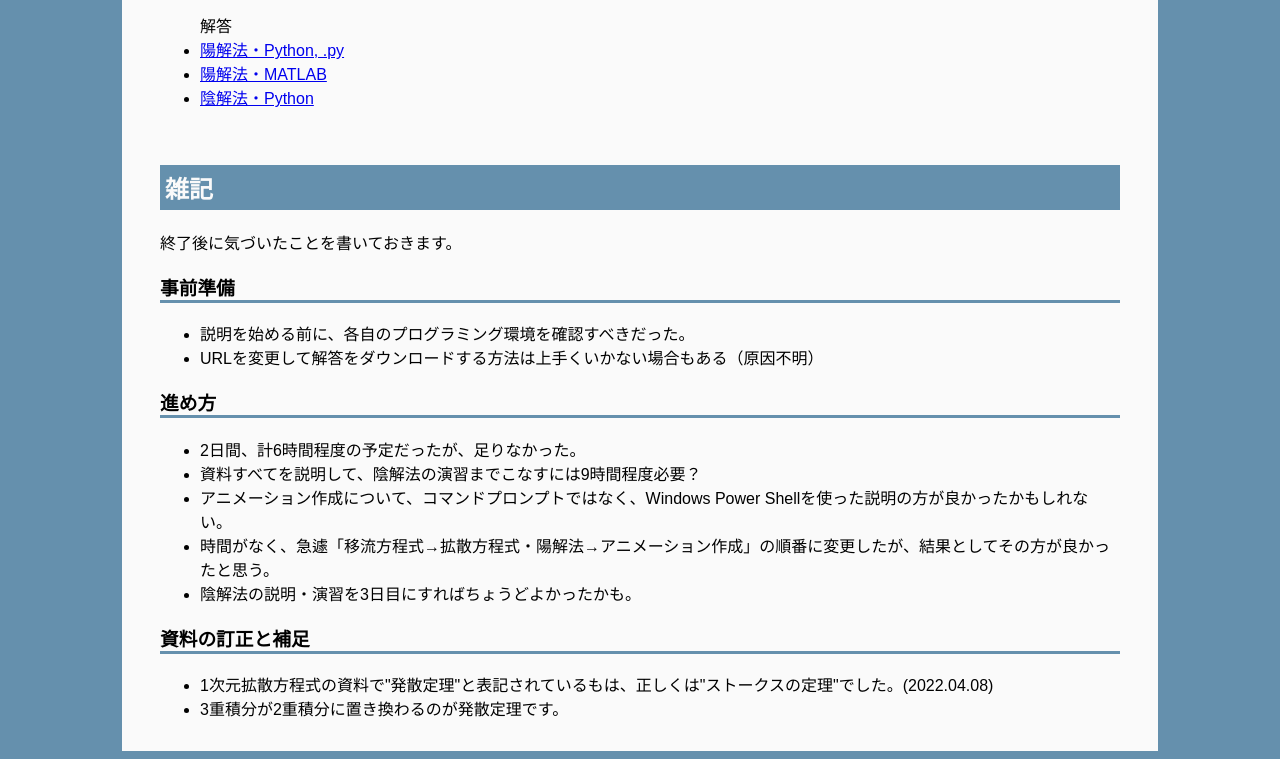
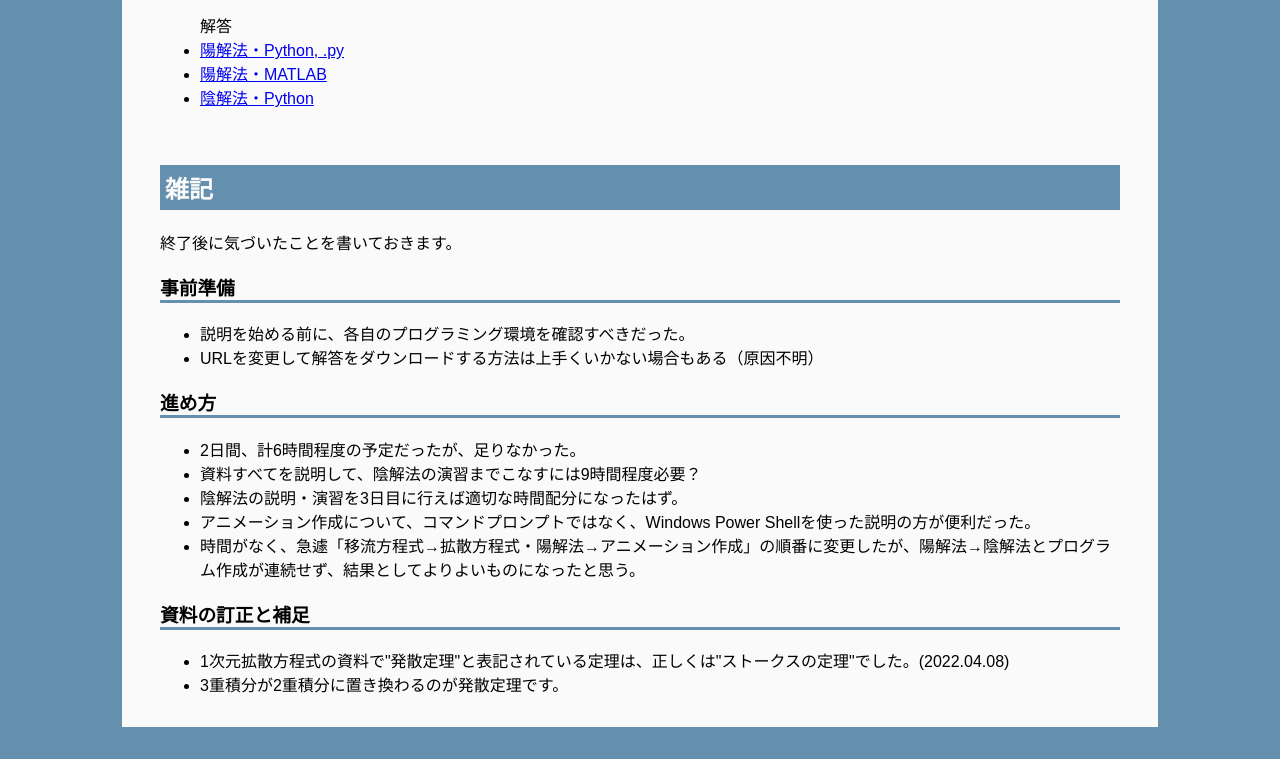
Before and after one commit to te288/intro_to_NA2022, a plain HTML site: page index.html in a window 1280 px wide. Shown: the part 1705-2464 px from the top of the page. After the commit the page ends 2440 px from the top, so only its background shows below. Drawn offline with nearby package versions, Linux system fonts and the light colour scheme; some packages are replaced by stand-ins of ours.

Commit message:
微修正

```diff
--- a/index.html
+++ b/index.html
@@ -176,9 +176,9 @@
                     <ul>
                         <li>2日間、計6時間程度の予定だったが、足りなかった。</li>
                         <li>資料すべてを説明して、陰解法の演習までこなすには9時間程度必要？</li>
-                        <li>アニメーション作成について、コマンドプロンプトではなく、Windows Power Shellを使った説明の方が良かったかもしれない。</li>
-                        <li>時間がなく、急遽「移流方程式→拡散方程式・陽解法→アニメーション作成」の順番に変更したが、結果としてその方が良かったと思う。</li>
-                        <li>陰解法の説明・演習を3日目にすればちょうどよかったかも。</li>
+                        <li>陰解法の説明・演習を3日目に行えば適切な時間配分になったはず。</li>
+                        <li>アニメーション作成について、コマンドプロンプトではなく、Windows Power Shellを使った説明の方が便利だった。</li>
+                        <li>時間がなく、急遽「移流方程式→拡散方程式・陽解法→アニメーション作成」の順番に変更したが、陽解法→陰解法とプログラム作成が連続せず、結果としてよりよいものになったと思う。</li>
                     </ul>
 
                 <!--資料訂正-->
@@ -187,7 +187,7 @@
                         資料の訂正と補足
                     </h3>
                     <ul>
-                        <li>1次元拡散方程式の資料で"発散定理"と表記されているもは、正しくは"ストークスの定理"でした。(2022.04.08)</li>
+                        <li>1次元拡散方程式の資料で"発散定理"と表記されている定理は、正しくは"ストークスの定理"でした。(2022.04.08)</li>
                         <li>3重積分が2重積分に置き換わるのが発散定理です。</li>
                     </ul>
 
```
Also changed, not shown: 2 other files.
